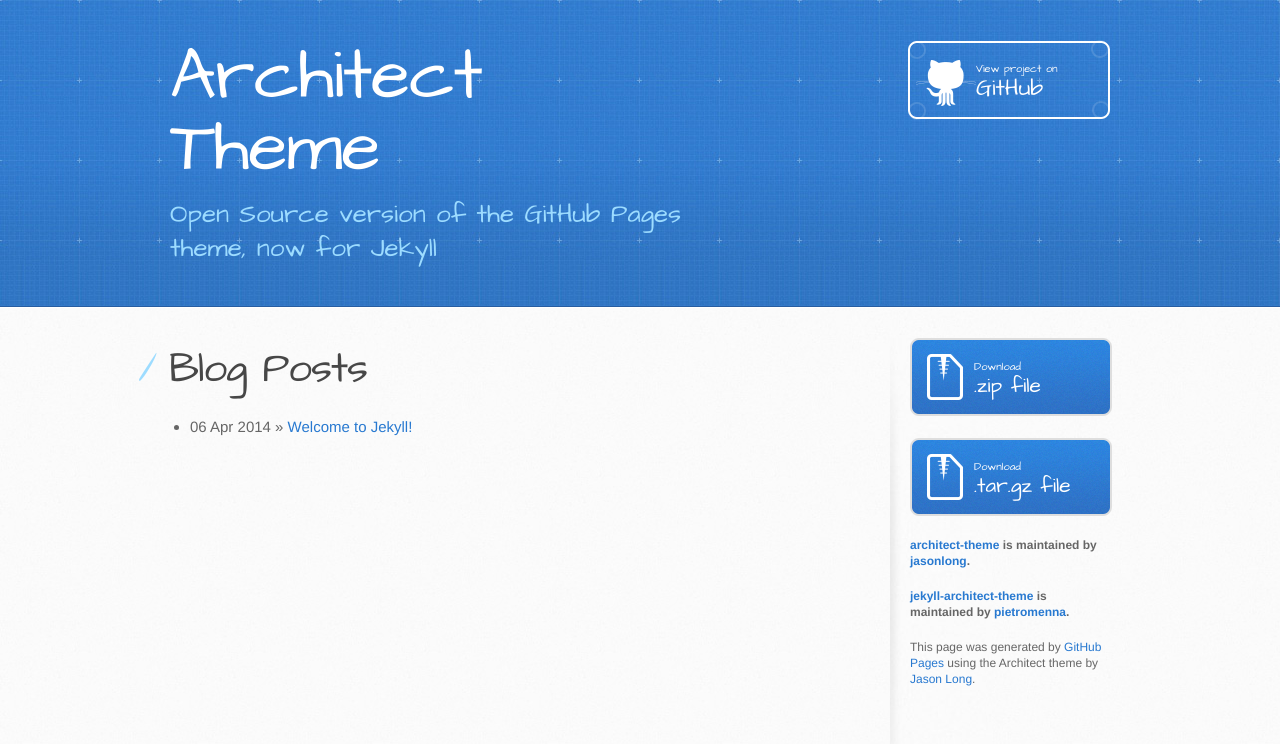
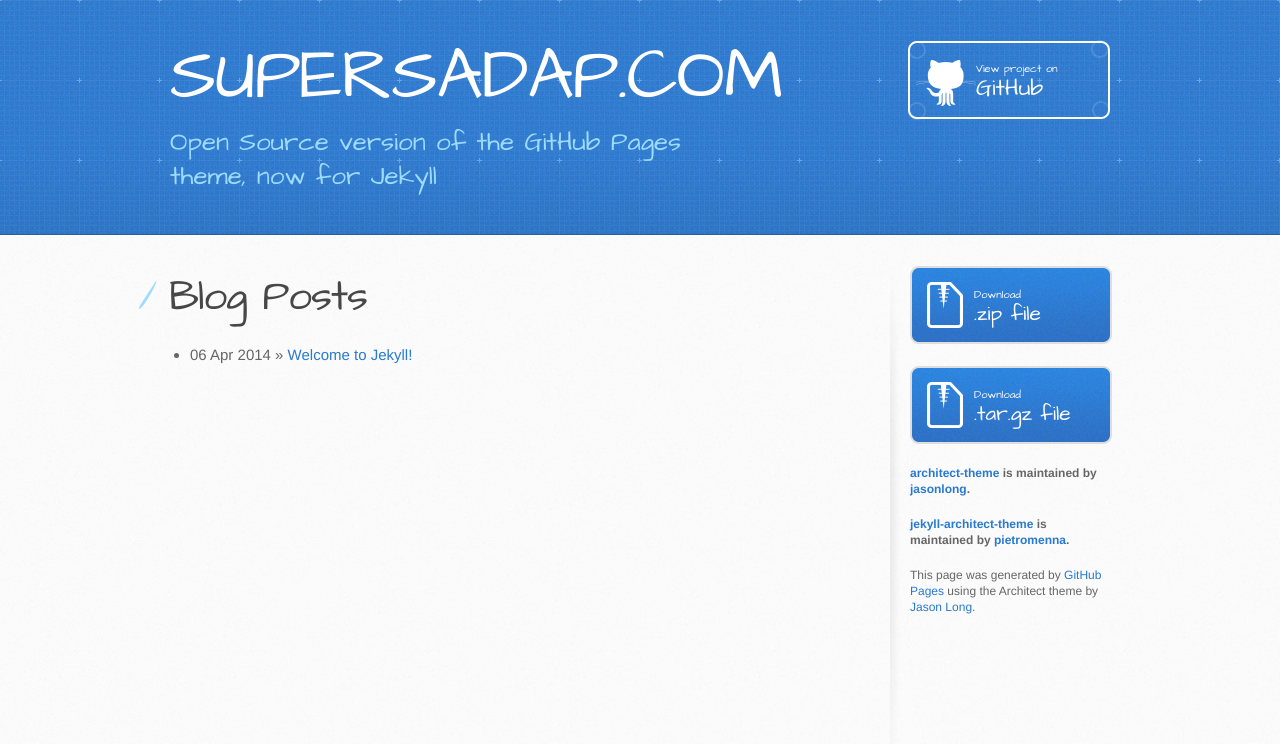
Before and after one commit to pietromenna/jekyll-architect-theme, a Jekyll site: the page built from index.html, in a window 1280 px wide. Shown: the top 744 px of the page. Built offline with Jekyll 4.4.1, drawn with Linux system fonts in a browser that asks for light colours; Markdown is read by kramdown in place of the engine named in the settings.

Commit message:
Update _config.yml

```diff
--- a/_config.yml
+++ b/_config.yml
@@ -1,3 +1,3 @@
-name: Architect Theme
+name: SUPERSADAP.COM
 markdown: redcarpet
 baseurl: '/ss'
```
